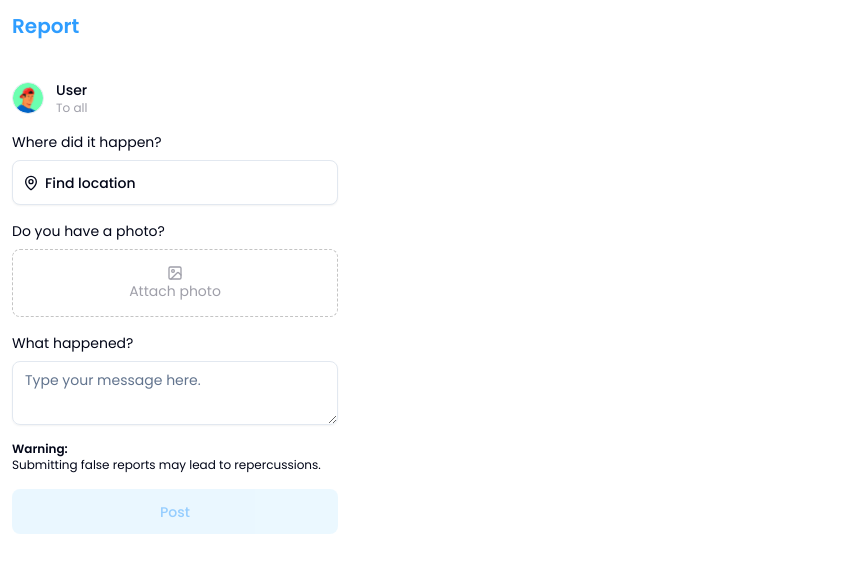
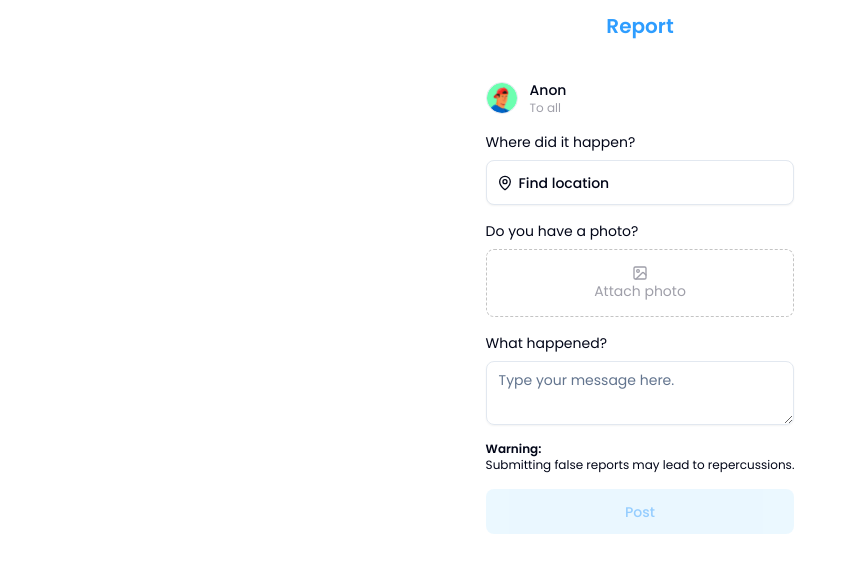
Before and after one commit to jkbicierro/sparklab-hackathon, a Next.js app: page /post in a window 1280 px wide. Shown: the top 572 px of the page, without its empty margins (0-845 px from the left). Built offline with nearby package versions, Linux system fonts and the light colour scheme; no server answers.

Commit message:
Update page.tsx

```diff
--- a/src/app/post/page.tsx
+++ b/src/app/post/page.tsx
@@ -154,7 +154,7 @@ export default function PostPage() {
 
   return (
     <>
-      <div className="z-99 fixed bottom-0 h-full w-full lg:h-dvh lg:w-[350px] bg-background p-3 flex flex-col  overflow-y-scroll">
+      <div className="z-99 fixed bottom-0 h-full w-full lg:h-dvh  bg-background p-3 flex flex-col  overflow-y-scroll items-center">
         <span className="text-xl mb-[40px] font-semibold text-primary">
           Report
         </span>
@@ -162,7 +162,7 @@ export default function PostPage() {
           <div className="flex gap-3 items-center">
             <AvatarSelector />
             <div className="flex flex-col ">
-              <span className="font-medium text-sm">User</span>
+              <span className="font-medium text-sm">Anon</span>
               <span className="text-xs text-zinc-400">To all</span>
             </div>
           </div>
```
